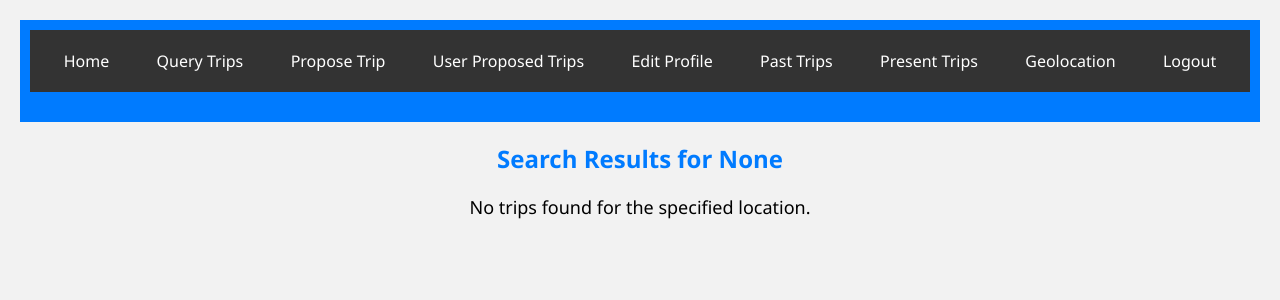
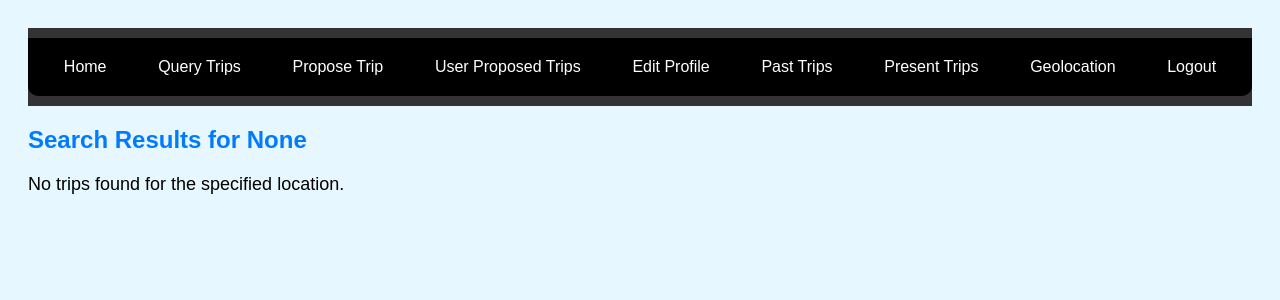
Before and after one commit to lanre46/Travel-buddy-web-application, a Flask app: page /searchResults in a window 1280 px wide. Shown: the top 300 px of the page. Run offline with Flask 3, Linux system fonts and the light colour scheme.

Commit message:
commited

```diff
--- a/templates/searchResults.html
+++ b/templates/searchResults.html
@@ -8,25 +8,22 @@
 
   <style>
         body {
-            font-family: 'Segoe UI', Tahoma, Geneva, Verdana, sans-serif;
-            background-color: #f2f2f2;
-            padding: 20px;
-            text-align: center;
-            margin: 0;
+             font-family: Arial, sans-serif;
+             background-color: #e6f7ff;
+             padding: 20px;
         }
 
         header {
-            background-color: #007bff;
-            color: #fff;
-            padding: 10px;
+             background-color: #333;
+             padding: 10px 0;
         }
 
         nav {
             display: flex;
             justify-content: space-around;
-            background-color: #333;
+            background-color: #000;
             padding: 10px;
-            margin-bottom: 20px;
+            border-radius: 0 0 10px 10px;
         }
 
         nav a {
```
